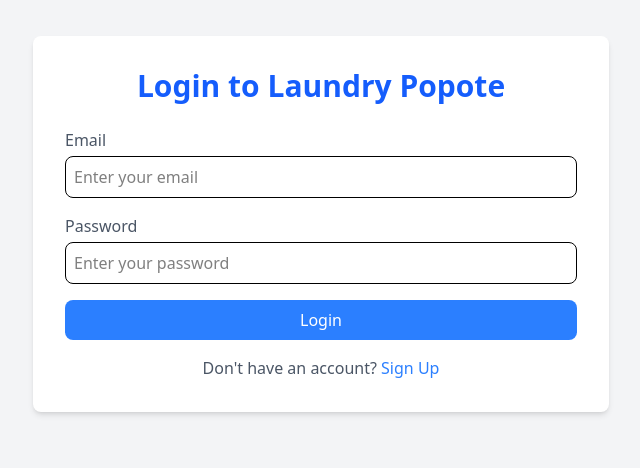
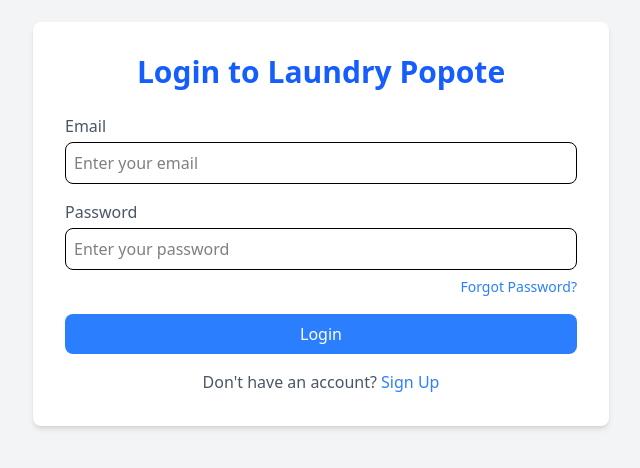
Before and after one commit to festus-sulumeti/Laundry_Popote, a React (Vite) app: page /login in a window 1280 px wide. Shown: the part 176-644 px from the top of the page, without its empty margins (319-959 px from the left). Built offline with nearby package versions, Linux system fonts and the light colour scheme.

Commit message:
Feat: added the forgot password navigation

```diff
--- a/src/components/pages/Login.jsx
+++ b/src/components/pages/Login.jsx
@@ -38,6 +38,11 @@ const Login = () => {
                             placeholder="Enter your password"
                             required
                         />
+                        <div className="text-right mt-1">
+                            <a href="/forgot-password" className="text-blue-500 hover:underline text-sm">
+                                Forgot Password?
+                            </a>
+                        </div>
                     </div>
                     <button
                         type="submit"
```
